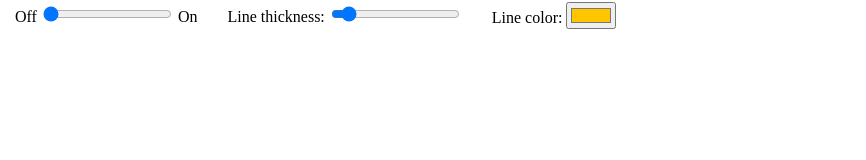
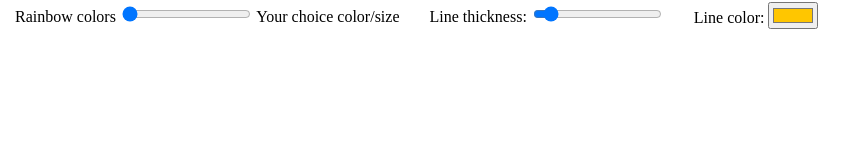
Before and after one commit to levsha87/CanvasFunDrawing, a plain HTML site: page index.html in a window 1280 px wide. Shown: the whole page, without its empty margins (0-866 px from the left). Drawn offline with Linux system fonts and the light colour scheme.

Commit message:
Fix: correct the name menu

```diff
--- a/index.html
+++ b/index.html
@@ -9,9 +9,9 @@
 <body>
     <section class="control">
         <div class='wrapper'>
-            <label for='turnOn'>Off
+            <label for='turnOn'>Rainbow colors
             <input id='turnOn' type='range' name='turnOn' min='0' max='1' value='0' data-sizing='px'>
-            On
+            Your choice color/size
         </label>
         </div>
         <div class='wrapper'>
```
